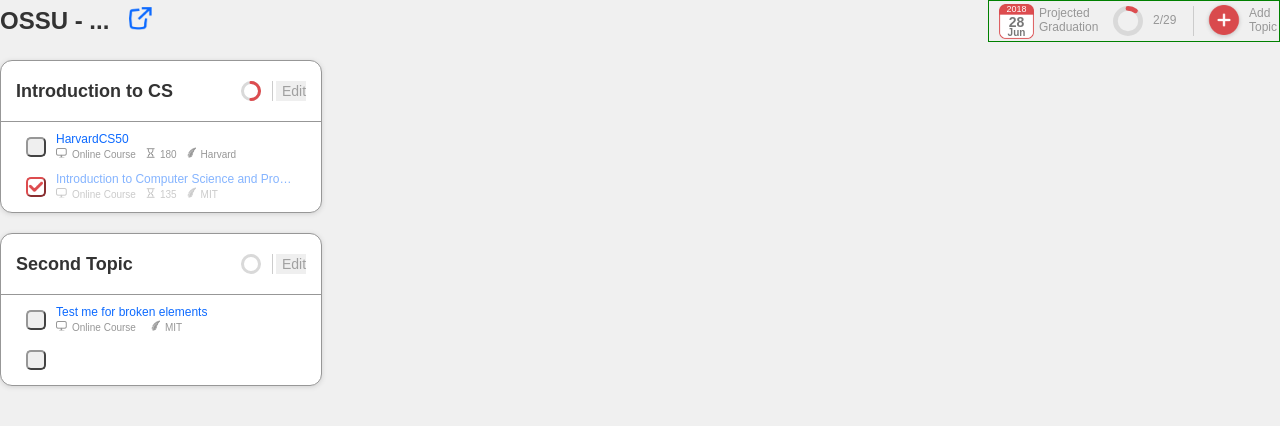
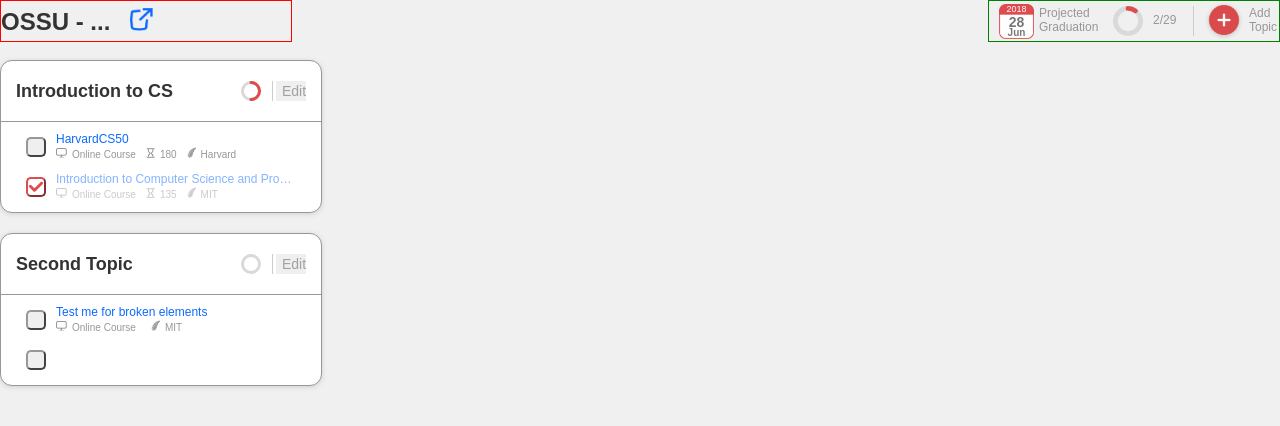
Before and after one commit to flfk/curriculum-tracker, a React (Create React App) app: page / in a window 1280 px wide. Shown: the top 426 px of the page. Built offline with nearby package versions, Linux system fonts and the light colour scheme.

Commit message:
RHS and LHS header UI steady

```diff
--- a/src/styles/curriculumHeader.css
+++ b/src/styles/curriculumHeader.css
@@ -8,11 +8,14 @@
 
 .curriculumHeaderLHS {
   height:40px;
-  position: absolute;
+  width: 290px;
+  /*position: absolute;
   top: 0px;
-  left: 0px;
+  left: 0px;*/
   display: flex;
   align-items: center;
+
+  border: 1px solid red;
 }
 
 .curriculumTitle {
```
